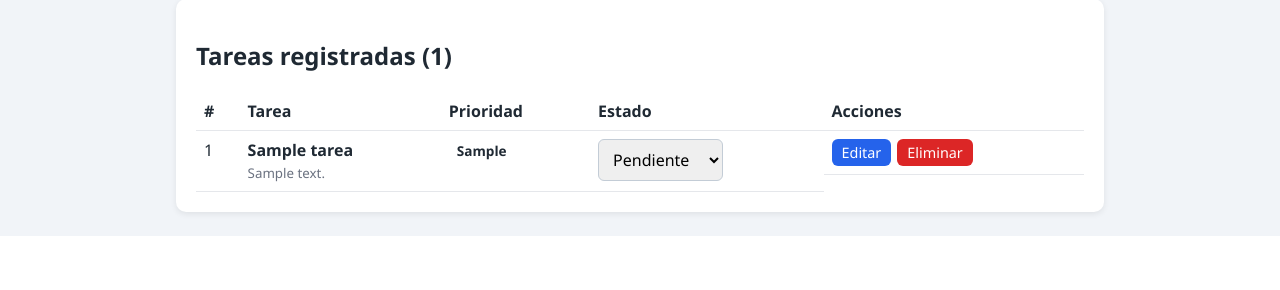
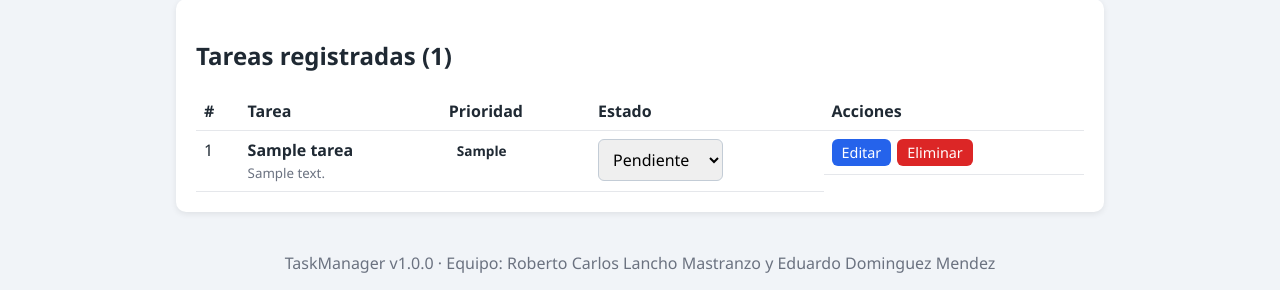
Before and after one commit to xXRCLMXx/TaskManager-DevOps, a Flask app: page / in a window 1280 px wide. Shown: the part 606-896 px from the top of the page. Before the commit the page ends 842 px from the top, so only its background shows below. Run offline with Flask 3, Linux system fonts and the light colour scheme; tables that the repository leaves empty hold one stand-in row (values such as "Sample post").

Commit message:
Agregar pie de página con los integrantes del equipo

```diff
--- a/templates/index.html
+++ b/templates/index.html
@@ -69,11 +69,15 @@
                         <th>Acciones</th>
                     </tr>
                 </thead>
+
                 <tbody id="lista-tareas"></tbody>
             </table>
             <p id="sin-tareas" hidden>No hay tareas registradas.</p>
         </section>
     </main>
+      <footer style="text-align:center; padding:16px; color:#6b7280;">
+        TaskManager v1.0.0 · Equipo: Roberto Carlos Lancho Mastranzo y Eduardo Dominguez Mendez
+    </footer>
 
     <script>
         const ESTADOS = {{ estados | tojson }};
```
